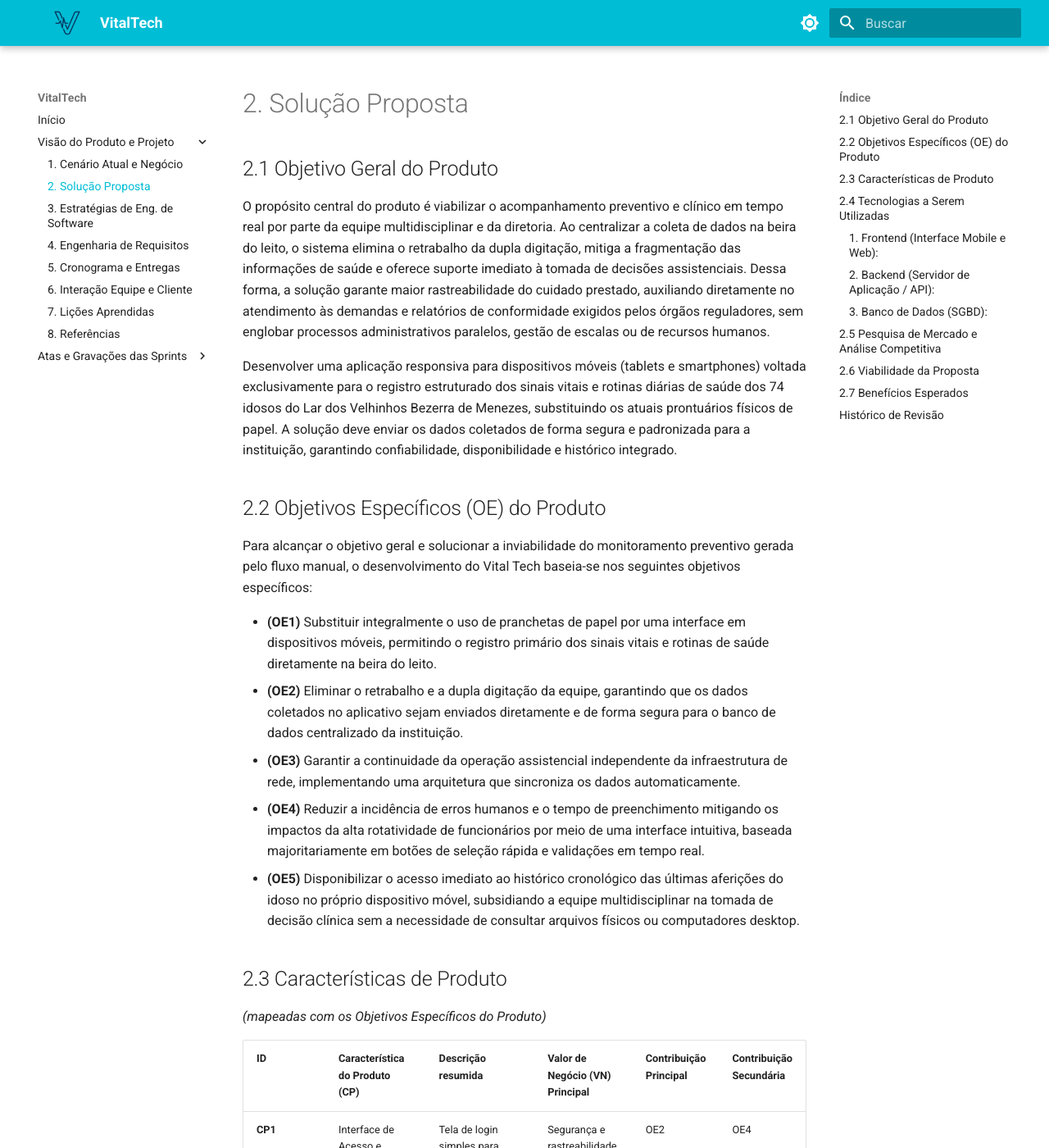
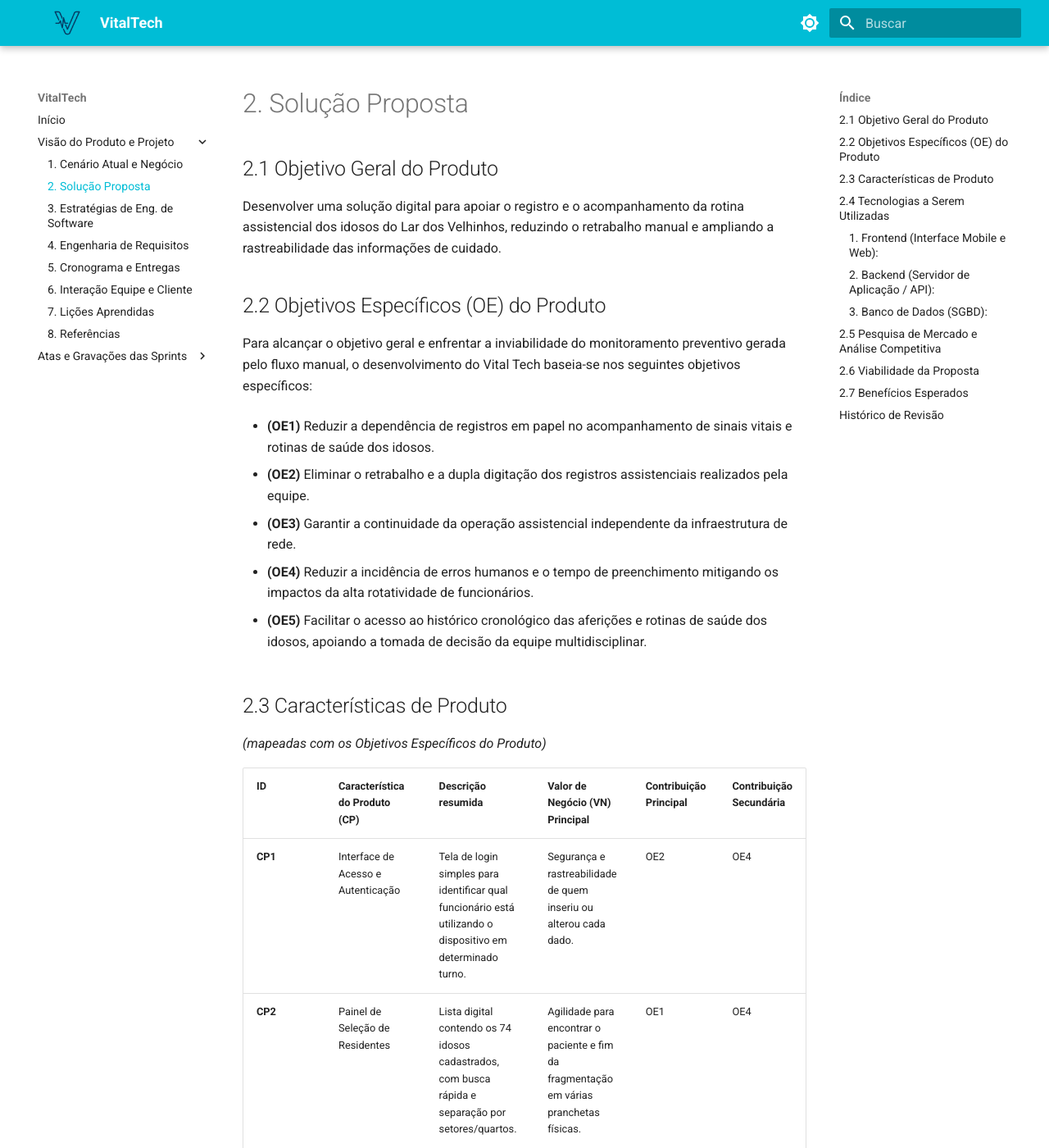
Before and after one commit to mdsreq-fga-unb/REQ-2026.1-T01-VitalTech, an MkDocs documentation site: the page built from docs/visao/solucao_proposta.md, in a window 1280 px wide and 1400 px high. Shown: the whole window at 82% size. Built offline with MkDocs 1.6.1 and Material for MkDocs 9.7.7, drawn with Linux system fonts in a browser that asks for light colours.

Commit message:
Fix/Corrige incoerências do objetivo geral e objetivos específicos do produto

```diff
--- a/docs/visao/solucao_proposta.md
+++ b/docs/visao/solucao_proposta.md
@@ -1,18 +1,18 @@
 # 2. Solução Proposta
 
 ## 2.1 Objetivo Geral do Produto
-O propósito central do produto é viabilizar o acompanhamento preventivo e clínico em tempo real por parte da equipe multidisciplinar e da diretoria. Ao centralizar a coleta de dados na beira do leito, o sistema elimina o retrabalho da dupla digitação, mitiga a fragmentação das informações de saúde e oferece suporte imediato à tomada de decisões assistenciais. Dessa forma, a solução garante maior rastreabilidade do cuidado prestado, auxiliando diretamente no atendimento às demandas e relatórios de conformidade exigidos pelos órgãos reguladores, sem englobar processos administrativos paralelos, gestão de escalas ou de recursos humanos.
-
-Desenvolver uma aplicação responsiva para dispositivos móveis (tablets e smartphones) voltada exclusivamente para o registro estruturado dos sinais vitais e rotinas diárias de saúde dos 74 idosos do Lar dos Velhinhos Bezerra de Menezes, substituindo os atuais prontuários físicos de papel. A solução deve enviar os dados coletados de forma segura e padronizada para a instituição, garantindo confiabilidade, disponibilidade e histórico integrado.
+Desenvolver uma solução digital para apoiar o registro e o acompanhamento da rotina assistencial dos idosos do Lar dos Velhinhos, reduzindo o retrabalho manual e ampliando a rastreabilidade das informações de cuidado.
 
 ## 2.2 Objetivos Específicos (OE) do Produto
-Para alcançar o objetivo geral e solucionar a inviabilidade do monitoramento preventivo gerada pelo fluxo manual, o desenvolvimento do Vital Tech baseia-se nos seguintes objetivos específicos:
+Para alcançar o objetivo geral e enfrentar a inviabilidade do monitoramento preventivo gerada pelo fluxo manual, o desenvolvimento do Vital Tech baseia-se nos seguintes objetivos específicos:
 
-* **(OE1)** Substituir integralmente o uso de pranchetas de papel por uma interface em dispositivos móveis, permitindo o registro primário dos sinais vitais e rotinas de saúde diretamente na beira do leito.
-* **(OE2)** Eliminar o retrabalho e a dupla digitação da equipe, garantindo que os dados coletados no aplicativo sejam enviados diretamente e de forma segura para o banco de dados centralizado da instituição.
-* **(OE3)** Garantir a continuidade da operação assistencial independente da infraestrutura de rede, implementando uma arquitetura que sincroniza os dados automaticamente.
-* **(OE4)** Reduzir a incidência de erros humanos e o tempo de preenchimento mitigando os impactos da alta rotatividade de funcionários por meio de uma interface intuitiva, baseada majoritariamente em botões de seleção rápida e validações em tempo real.
-* **(OE5)** Disponibilizar o acesso imediato ao histórico cronológico das últimas aferições do idoso no próprio dispositivo móvel, subsidiando a equipe multidisciplinar na tomada de decisão clínica sem a necessidade de consultar arquivos físicos ou computadores desktop.
+* **(OE1)** Reduzir a dependência de registros em papel no acompanhamento de sinais vitais e rotinas de saúde dos idosos.
+
+* **(OE2)** Eliminar o retrabalho e a dupla digitação dos registros assistenciais realizados pela equipe.
+* **(OE3)** Garantir a continuidade da operação assistencial independente da infraestrutura de rede.
+* **(OE4)** Reduzir a incidência de erros humanos e o tempo de preenchimento mitigando os impactos da alta rotatividade de funcionários.
+
+* **(OE5)** Facilitar o acesso ao histórico cronológico das aferições e rotinas de saúde dos idosos, apoiando a tomada de decisão da equipe multidisciplinar.
 
 ## 2.3 Características de Produto
 *(mapeadas com os Objetivos Específicos do Produto)*
```
